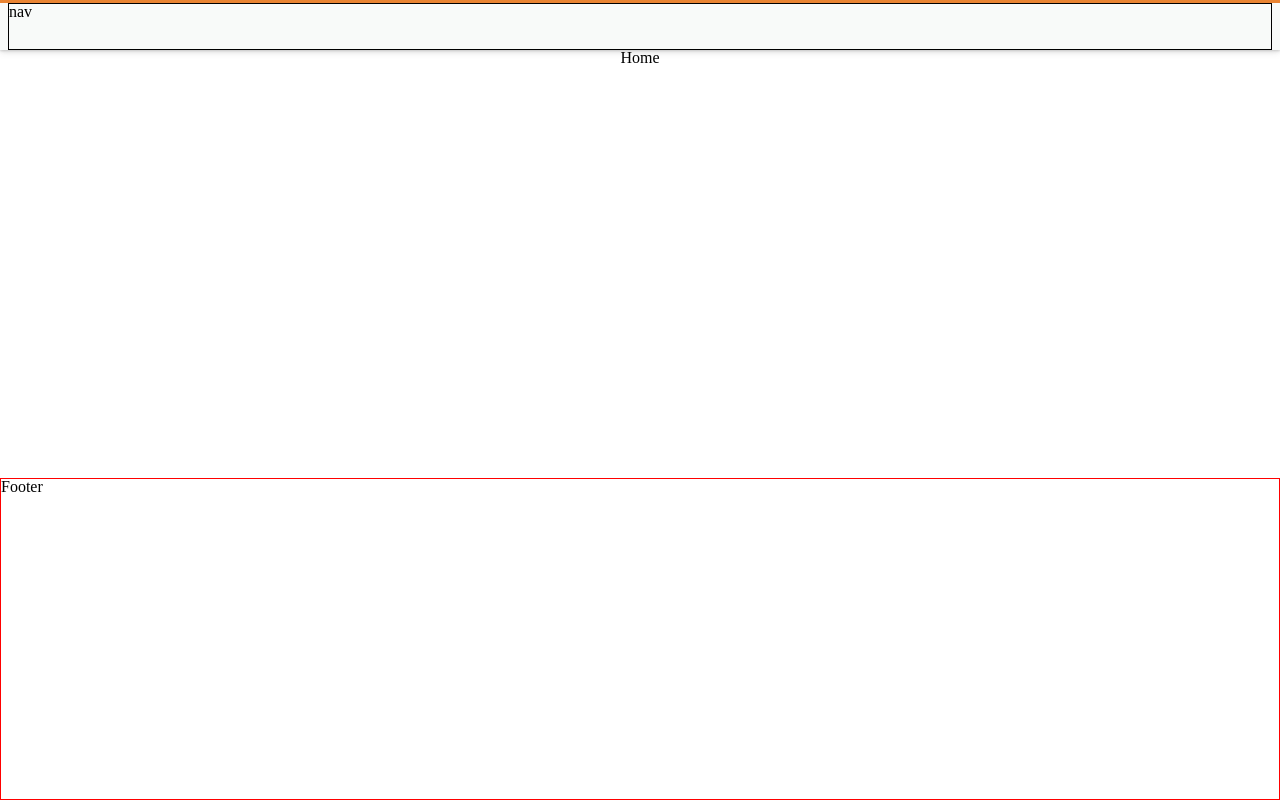
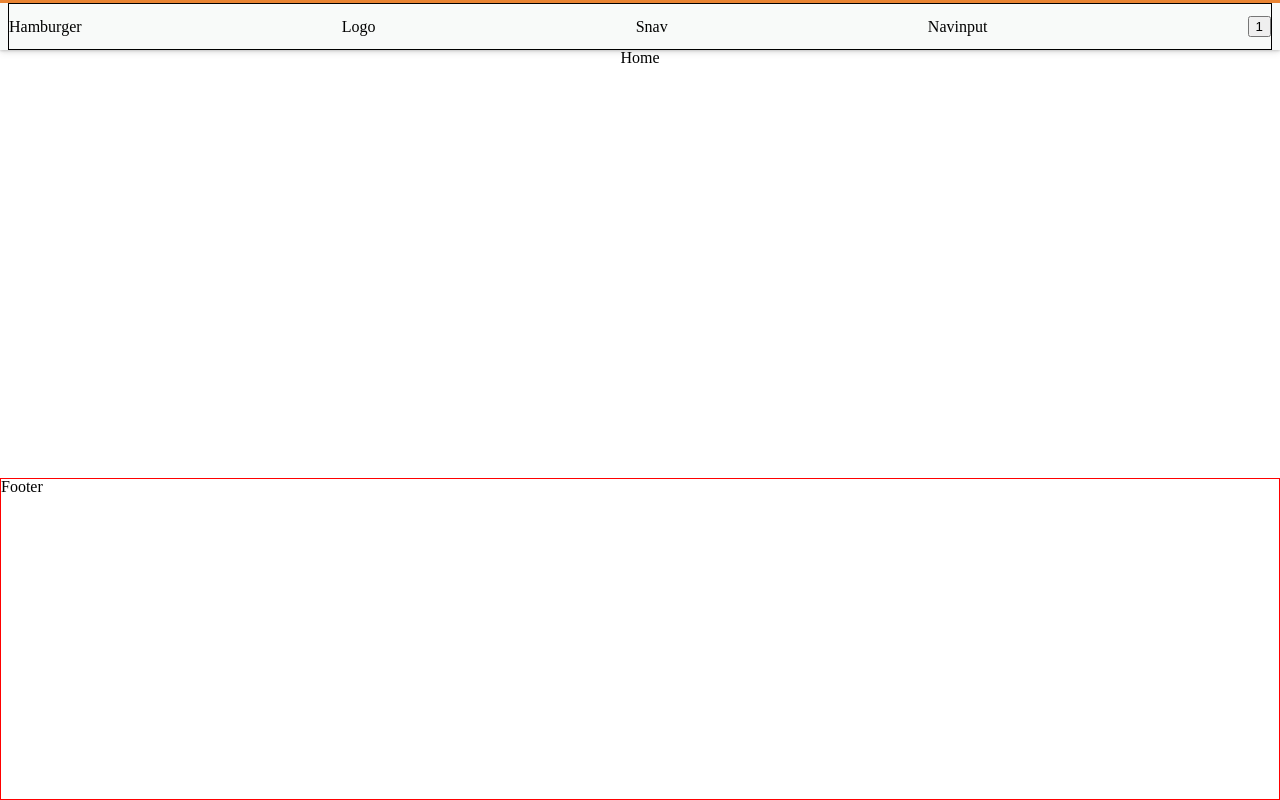
Before and after one commit to codestates-seb/seb40_pre_017, a React (Create React App) app in the folder client/: page / in a window 1280 px wide. Built offline with nearby package versions, Linux system fonts and the light colour scheme.

Commit message:
Feat: Header 필요 컴포넌트 추가

```diff
--- a/client/src/components/css/basic/header/nav.scss
+++ b/client/src/components/css/basic/header/nav.scss
@@ -1,4 +1,7 @@
 .nav{
+  display: flex;
+  justify-content: space-between;
+  align-items: center;
   width: 100%;
   height: 100%;
   max-width: 1264px;
--- a/client/src/components/js/basic/header/Logo.js
+++ b/client/src/components/js/basic/header/Logo.js
@@ -0,0 +1,7 @@
+import React from 'react'
+
+export default function Logo() {
+  return (
+    <div>Logo</div>
+  )
+}
--- a/client/src/components/js/basic/header/Nav.js
+++ b/client/src/components/js/basic/header/Nav.js
@@ -1,8 +1,19 @@
-import React from 'react'
-import '../../../css/basic/header/nav.scss'
+import React from 'react';
+import '../../../css/basic/header/nav.scss';
+import Hamburger from './Hamburger';
+import Logo from './Logo';
+import Snav from './Snav';
+import Navinput from './Navinput';
+
 
 export default function Nav() {
   return (
-    <nav className='nav'>nav</nav>
+    <nav className='nav'>
+      <Hamburger />
+      <Logo />
+      <Snav />
+      <Navinput/>
+      <button>1</button>
+    </nav>
   )
 }
--- a/client/src/components/js/basic/header/Navinput.js
+++ b/client/src/components/js/basic/header/Navinput.js
@@ -0,0 +1,7 @@
+import React from 'react'
+
+export default function Navinput() {
+  return (
+    <div>Navinput</div>
+  )
+}
```
